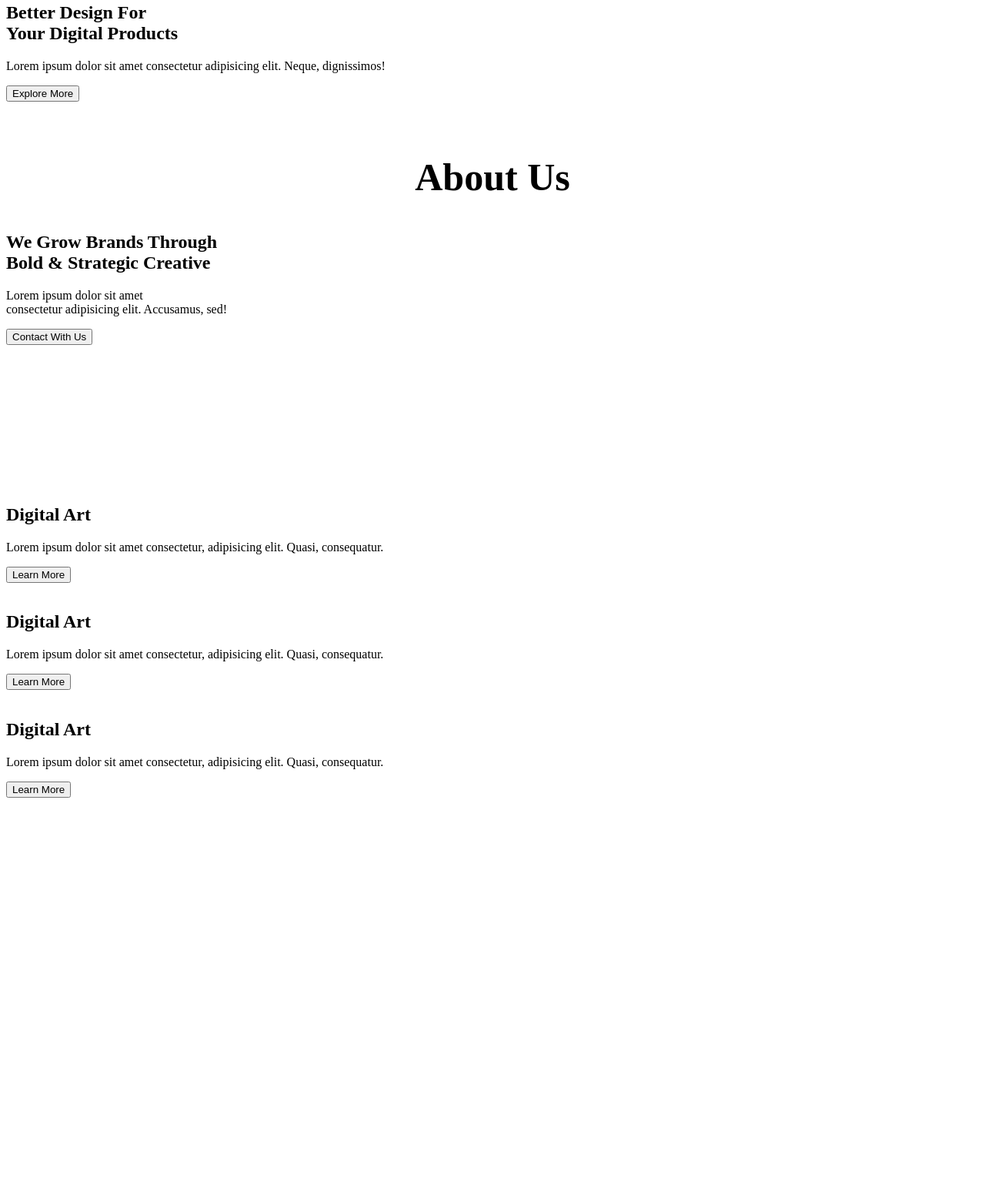
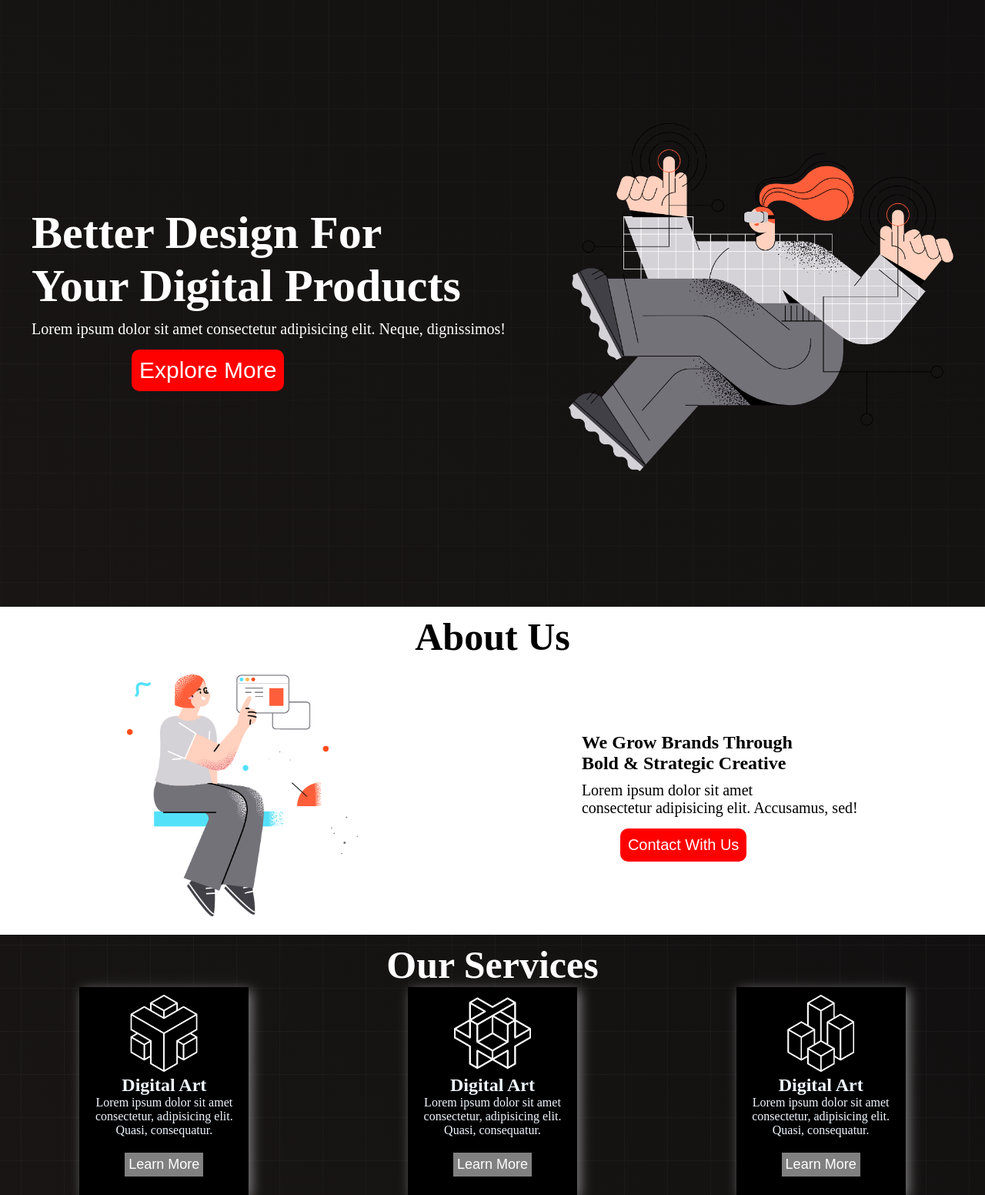
Before and after one commit to chand-stack/geekfolio, a plain HTML site: page html/index.html in a window 1280 px wide. Shown: the part 115-1667 px from the top of the page at 77% size. Before the commit the page ends 1159 px from the top, so only its background shows below. Drawn offline with Linux system fonts and the light colour scheme; files whose address does not match are found by name.

Commit message:
change css path

```diff
--- a/html/index.html
+++ b/html/index.html
@@ -5,7 +5,7 @@
     <meta charset="UTF-8">
     <meta name="viewport" content="width=device-width, initial-scale=1.0">
     <title>Practice</title>
-    <link rel="stylesheet" href="/session style/style.css">
+    <link rel="stylesheet" href="/style/style.css">
 </head>
 
 <body>
@@ -14,7 +14,7 @@
         <nav>
             <div class="container">
                 <div class="logo">
-                    <img class="logo-photo" src="/service images/logo-light.png" alt="">
+                    <img class="logo-photo" src="/assets/logo-light.png" alt="">
                 </div>
                 <div class="list">
                     <li class="item">Service1</li>
@@ -40,7 +40,7 @@
                     <button class="btn">Explore More</button>
                 </div>
                 <div class="banner-photo">
-                    <img class="banner-img" src="/service images/banner.png" alt="">
+                    <img class="banner-img" src="/assets/banner.png" alt="">
 
                 </div>
             </div>
@@ -59,7 +59,7 @@
                     <button class="btn-two">Contact With Us</button>
                 </div>
                 <div class="about-photo">
-                    <img class="about-img" src="/service images/section.png" alt="">
+                    <img class="about-img" src="/assets/section.png" alt="">
                 </div>
             </div>
         </section>
@@ -77,7 +77,7 @@
 
                 <div class="services">
                     <div class="first-srv">
-                        <img class="dg-img" src="/service images/0.png" alt="">
+                        <img class="dg-img" src="/assets/0.png" alt="">
                         <h2>Digital Art</h2>
                         <p>Lorem ipsum dolor sit amet consectetur, adipisicing elit. Quasi, consequatur.</p>
                         <button class="btn-three">Learn More</button>
@@ -85,7 +85,7 @@
                     </div>
 
                     <div class="first-srv">
-                        <img class="dg-img" src="/service images/1.png" alt="">
+                        <img class="dg-img" src="/assets/1.png" alt="">
                         <h2>Digital Art</h2>
                         <p>Lorem ipsum dolor sit amet consectetur, adipisicing elit. Quasi, consequatur.</p>
                         <button class="btn-three">Learn More</button>
@@ -93,7 +93,7 @@
                     </div>
 
                     <div class="first-srv">
-                        <img class="dg-img" src="/service images/2.png" alt="">
+                        <img class="dg-img" src="/assets/2.png" alt="">
                         <h2>Digital Art</h2>
                         <p>Lorem ipsum dolor sit amet consectetur, adipisicing elit. Quasi, consequatur.</p>
                         <button class="btn-three">Learn More</button>
```
